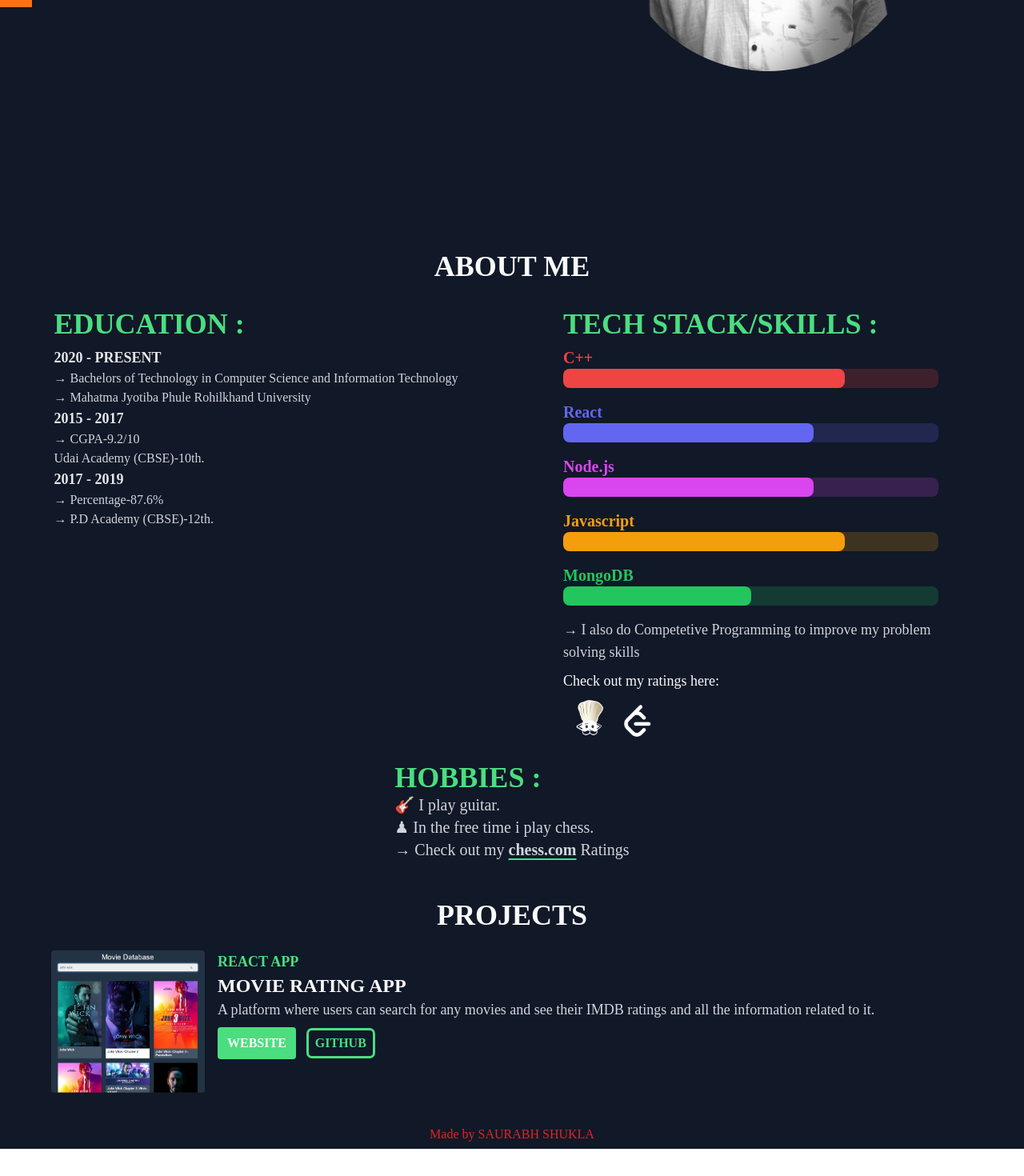
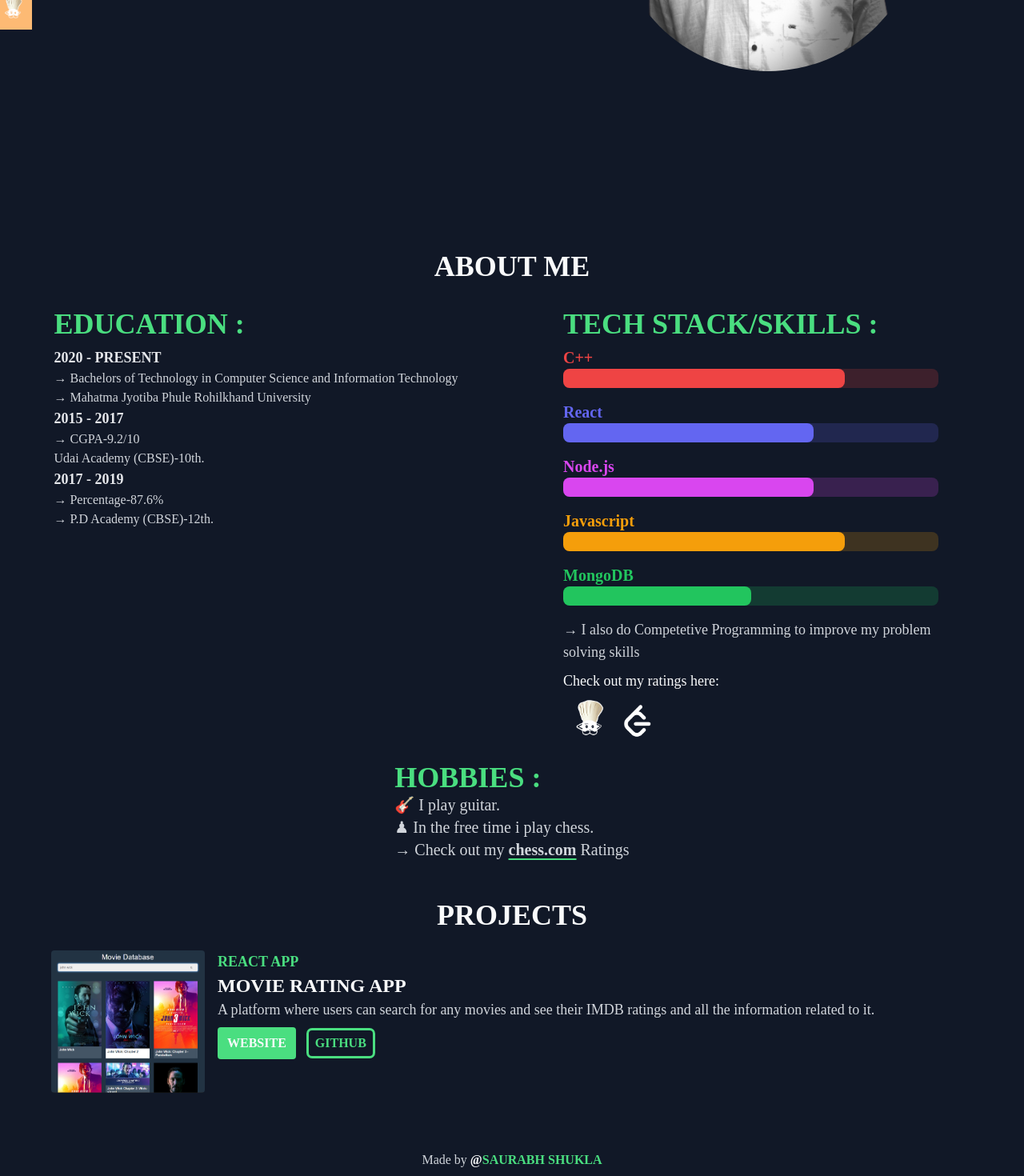
Before and after one commit to skinnyiam/portfolio, a React (Create React App) app: page / in a window 1280 px wide. Shown: the part 503-1973 px from the top of the page at 80% size. Before the commit the page ends 1939 px from the top, so only its background shows below. Built offline with nearby package versions, Linux system fonts and the light colour scheme.

Commit message:
fix: fixed footer and feat: added codechef nav link

```diff
--- a/src/components/Footer.jsx
+++ b/src/components/Footer.jsx
@@ -2,9 +2,10 @@ import React from "react";
 
 const Footer = () => {
   return (
-    <div className="h-[30px] w-full flex justify-center">
-      <h2 className="text-red-600  ">Made by SAURABH SHUKLA</h2>
-    </div>
+    <h2 className="text-center pt-8 pb-2">
+      Made by <span className="text-gray-50 font-bold">@</span>
+      <span className="text-green-400 font-bold">SAURABH SHUKLA</span>
+    </h2>
   );
 };
 
--- a/src/components/Navbar.jsx
+++ b/src/components/Navbar.jsx
@@ -1,6 +1,7 @@
 import React from "react";
 import { FaLinkedin, FaGithub } from "react-icons/fa";
 import { HiDocumentText } from "react-icons/hi";
+import CodechefLogo from "../asset/codechef.png";
 
 const Navbar = () => {
   return (
@@ -65,6 +66,15 @@ const Navbar = () => {
                 <path d="M16.102 17.93l-2.697 2.607c-.466.467-1.111.662-1.823.662s-1.357-.195-1.824-.662l-4.332-4.363c-.467-.467-.702-1.15-.702-1.863s.235-1.357.702-1.824l4.319-4.38c.467-.467 1.125-.645 1.837-.645s1.357.195 1.823.662l2.697 2.606c.514.515 1.365.497 1.9-.038.535-.536.553-1.387.039-1.901l-2.609-2.636a5.055 5.055 0 0 0-2.445-1.337l2.467-2.503c.516-.514.498-1.366-.037-1.901-.535-.535-1.387-.552-1.902-.038l-10.1 10.101c-.981.982-1.494 2.337-1.494 3.835 0 1.498.513 2.895 1.494 3.875l4.347 4.361c.981.979 2.337 1.452 3.834 1.452s2.853-.512 3.835-1.494l2.609-2.637c.514-.514.496-1.365-.039-1.9s-1.386-.553-1.899-.039zM20.811 13.01H10.666c-.702 0-1.27.604-1.27 1.346s.568 1.346 1.27 1.346h10.145c.701 0 1.27-.604 1.27-1.346s-.569-1.346-1.27-1.346z"></path>
               </svg>
             </li>
+            <li className="w-40 h-14 flex justify-between items-center translate-x-[-7.5rem] hover:translate-x-0 duration-300 bg-orange-300 text-white px-2">
+              <a
+                className="flex justify-between items-center w-full font-bold"
+                href="https://www.codechef.com/users/skinny"
+              >
+                Codechef
+              </a>
+              <img className="ml-3 w-10" src={CodechefLogo} alt="CodeChef" />
+            </li>
           </ul>
         </div>
       </div>
```
